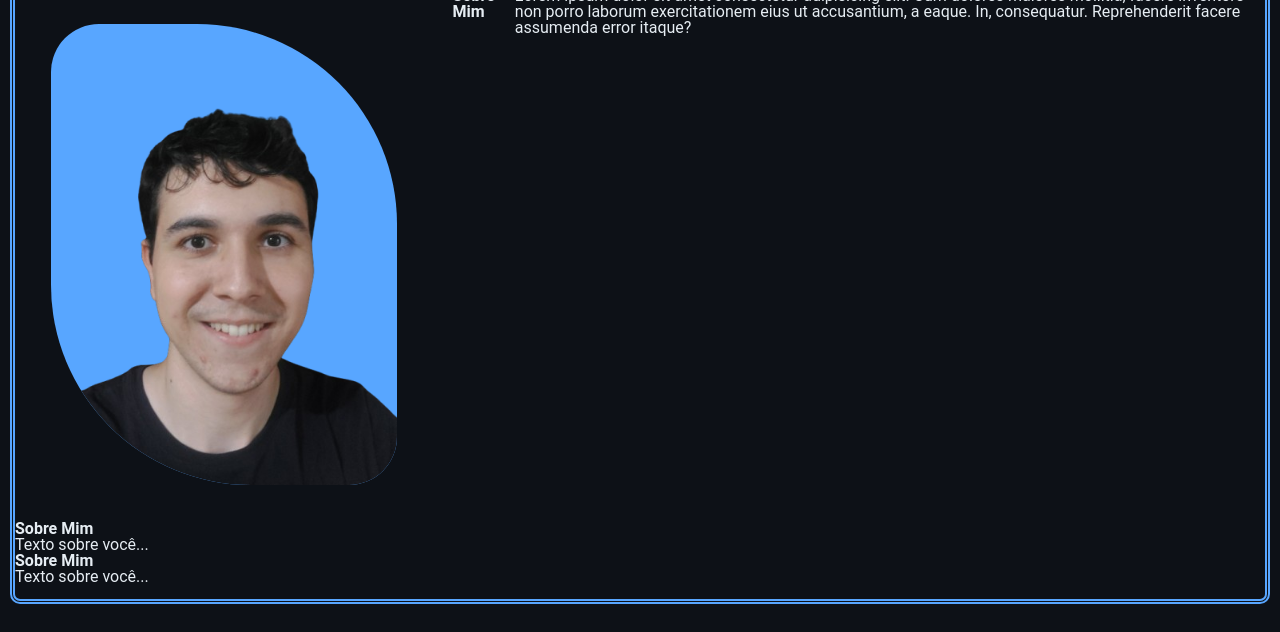
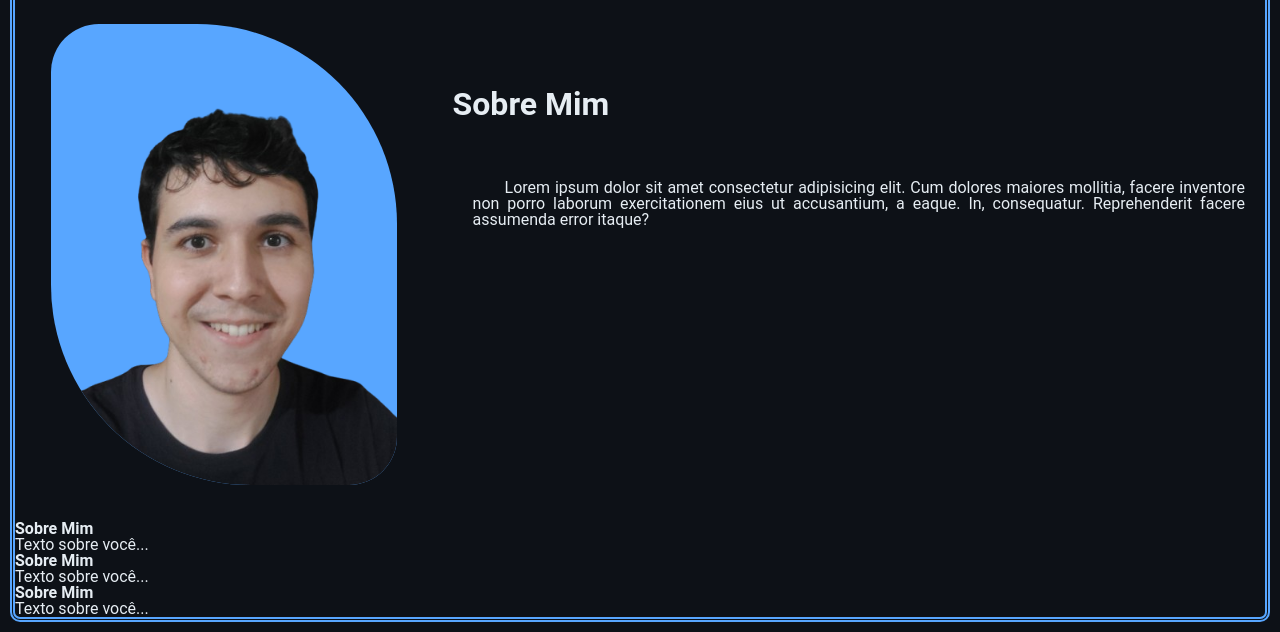
Before and after one commit to Leturnos/portfolio, a plain HTML site: page index.html in a window 1280 px wide. Shown: the part 196-828 px from the top of the page. Drawn offline with Linux system fonts and the light colour scheme.

Commit message:
continuo depois

```diff
--- a/index.html
+++ b/index.html
@@ -45,17 +45,26 @@
         <section id="sobre-mim">
             <div class="about-me">
                 <img src="foto.png" alt="foto do meu rosto">
-                <h2>Sobre Mim</h2>
-                <p>Lorem ipsum dolor sit amet consectetur adipisicing elit. Cum dolores maiores mollitia, facere inventore non porro laborum exercitationem eius ut accusantium, a eaque. In, consequatur. Reprehenderit facere assumenda error itaque?</p>
+                <article>
+                    <h2>Sobre Mim</h2>
+                    <p>Lorem ipsum dolor sit amet consectetur adipisicing elit. Cum dolores maiores mollitia, facere
+                        inventore non porro laborum exercitationem eius ut accusantium, a eaque. In, consequatur.
+                        Reprehenderit facere assumenda error itaque?</p>
+                </article>
             </div>
         </section>
 
-        <section id="trabalhos">
+        <section id="tecnologias">
             <h2>Sobre Mim</h2>
             <p>Texto sobre você...</p>
         </section>
 
-        <section id="redes-sociais">
+        <section id="projetos">
+            <h2>Sobre Mim</h2>
+            <p>Texto sobre você...</p>
+        </section>
+
+        <section id="contato">
             <h2>Sobre Mim</h2>
             <p>Texto sobre você...</p>
         </section>
@@ -64,5 +73,6 @@
 
     </footer>
 </body>
-    <script src="script.js"></script>
+<script src="script.js"></script>
+
 </html>
--- a/styles.css
+++ b/styles.css
@@ -9,13 +9,16 @@
 
 body {
   background-color: var(--bg-color);
-  color: var(--lyrics-color);
   margin: 10px;
   border: 5px double var(--links-color);
   border-radius: 10px;
   min-height: calc(100vh - 10px);
   box-sizing: border-box;
   font-family: var(--font-text);
+}
+
+* {
+  color: var(--lyrics-color);
 }
 
 /* aqui começa o header */
@@ -49,7 +52,6 @@ body {
   display: none; /* Esconde o botão */
   font-size: 24px;
   background: var(--buttons-color);
-  color: var(--lyrics-color);
   border: none;
   width: 40px;
   height: 40px;
@@ -106,8 +108,8 @@ body {
 
 #sidebar-menu ul li a {
   line-height: 1.3em;
+  font-size: 20px;
   text-decoration: none;
-  color: var(--lyrics-color);
 }
 
 #sidebar-menu ul li a:hover {
@@ -132,8 +134,16 @@ body {
   background-color: var(--links-color);
 }
 
-.about-me h2, .about-me p {
-  color: var(--lyrics-color);
+.about-me article h2{
+  margin: 100px 0 40px 0;
+  font-size: 32px;
+}
+
+.about-me article p{
+  font-size: 16px;
+  text-indent: 32px;
+  text-align: justify;
+  padding: 20px;
 }
 
 /* Responsivo: quando a tela for pequena */
```
